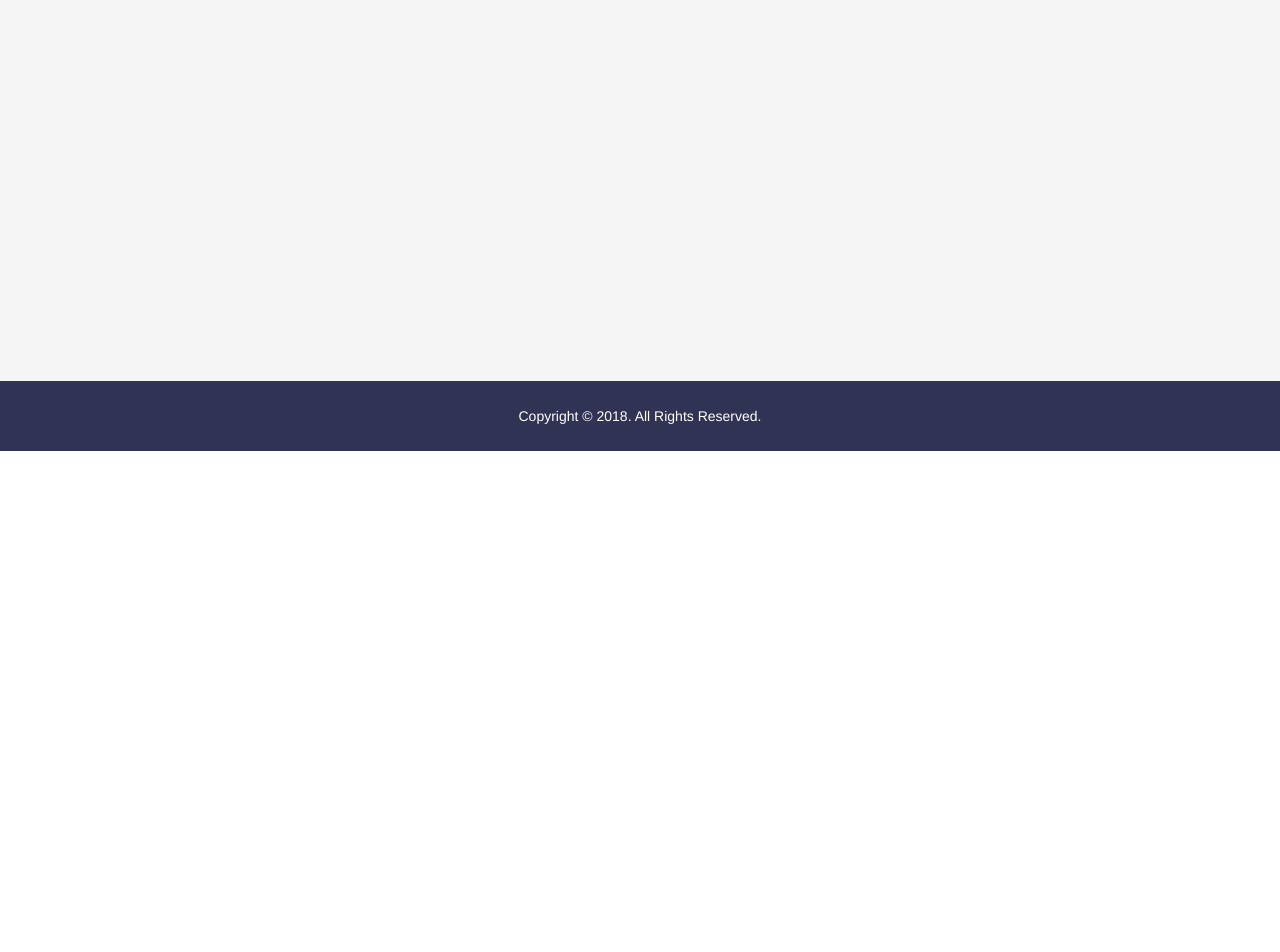
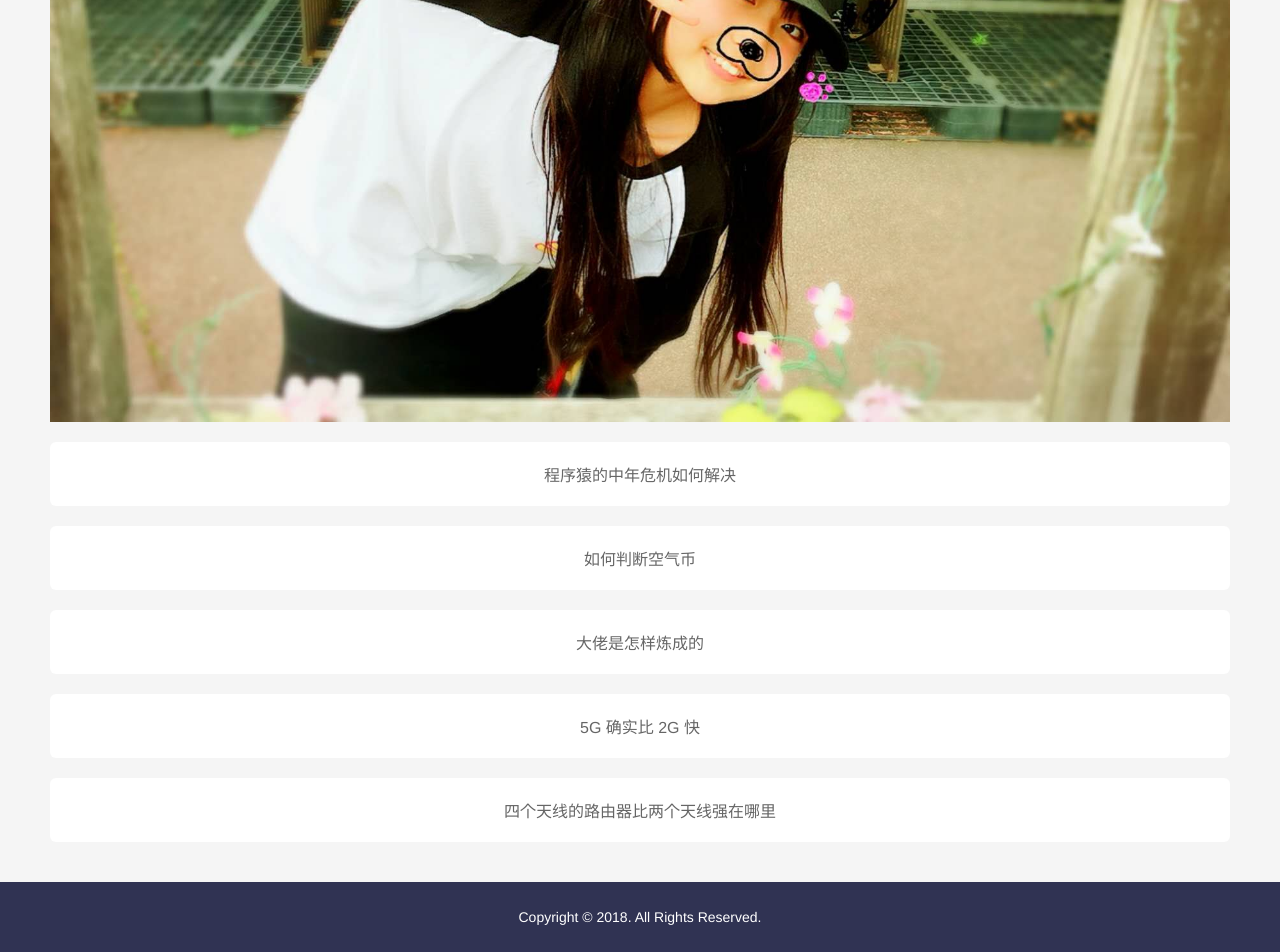
Before and after one commit to L-cw/code, a Vue app: page /#/ in a window 1280 px wide. Shown: the part 349-1301 px from the top of the page. Before the commit the page ends 800 px from the top, so only its background shows below. Built offline with nearby package versions, Linux system fonts and the light colour scheme.

Commit message:
首页内容填充

```diff
--- a/src/views/common/header.vue
+++ b/src/views/common/header.vue
@@ -30,6 +30,7 @@ export default {
     height: 60px;
     transition: all .5s ease 0s;
     box-shadow: 0 0 10px #ccc;
+    background-color: #fff;
     .nav-item {
       padding: 20px 0;
       margin-right: 20px;
--- a/src/views/index.vue
+++ b/src/views/index.vue
@@ -1,7 +1,12 @@
 <template>
-  <div class="topic-cont clearfix" :style="'min-height:'+pageHeight+'px;'">
+  <div class="topic-cont clearfix">
     <div class="content">
-      <h1>This is Index Page</h1>
+      <div class="banner">
+        <img src="../../static/images/123.jpg" alt="">
+      </div>
+      <a href="javascript:;" v-for="item in list" :key="item.id" class="main-box">
+        {{item.title}}
+      </a>
     </div>
   </div>
 </template>
@@ -11,21 +16,43 @@ export default {
   name: 'index',
   data () {
     return {
-      pageHeight: 0
+      pageHeight: 0,
+      list: [
+        {
+          id: '1',
+          title: '程序猿的中年危机如何解决'
+        },
+        {
+          id: '2',
+          title: '如何判断空气币'
+        },
+        {
+          id: '3',
+          title: '大佬是怎样炼成的'
+        },
+        {
+          id: '4',
+          title: '5G 确实比 2G 快'
+        },
+        {
+          id: '5',
+          title: '四个天线的路由器比两个天线强在哪里'
+        }
+      ]
     }
-  },
-  methods: {
-    handleWindowResize () {
-      this.pageHeight = window.innerHeight - 130
-    }
-  },
-  created () {
-    this.pageHeight = window.innerHeight - 130
-    window.addEventListener('resize', this.handleWindowResize)
-  },
-  destroyed () {
-    window.removeEventListener('resize', this.handleWindowResize)
   }
+  // methods: {
+  //   handleWindowResize () {
+  //     this.pageHeight = window.innerHeight - 130
+  //   }
+  // },
+  // created () {
+  //   this.pageHeight = window.innerHeight - 130
+  //   window.addEventListener('resize', this.handleWindowResize)
+  // },
+  // destroyed () {
+  //   window.removeEventListener('resize', this.handleWindowResize)
+  // }
 }
 </script>
 
@@ -33,6 +60,26 @@ export default {
   @import "../assets/less/base.less";
   .topic-cont {
     padding: 20px 0;
+    min-height: calc(100vh - 130px);
     background-color: @bg-default;
+    .banner {
+      width: 100%;
+      margin-bottom: 20px;
+      img {
+        width: 100%;
+      }
+    }
+    .main-box{
+      display: block;
+      background-color: @bg-white;
+      border-radius: @box-radius;
+      padding: @p-w;
+      margin-bottom: @p-w;
+      transition: all .5s;
+      &:hover {
+        transform: translate3d(0, -2px, 3px);
+        box-shadow: 0 2px 12px 0 rgba(7, 7, 7, .13);
+      }
+    }
   }
 </style>
--- a/src/views/tem.vue
+++ b/src/views/tem.vue
@@ -1,13 +1,44 @@
 <template>
-  <div></div>
+  <div class="topic-cont clearfix">
+    <div class="content">
+      <h1>This is Index Page</h1>
+      <div class="test"></div>
+    </div>
+  </div>
 </template>
 
 <script>
 export default {
-  name: 'index'
+  name: 'index',
+  data () {
+    return {
+      pageHeight: 0
+    }
+  },
+  // methods: {
+  //   handleWindowResize () {
+  //     this.pageHeight = window.innerHeight - 130
+  //   }
+  // },
+  // created () {
+  //   this.pageHeight = window.innerHeight - 130
+  //   window.addEventListener('resize', this.handleWindowResize)
+  // },
+  // destroyed () {
+  //   window.removeEventListener('resize', this.handleWindowResize)
+  // }
 }
 </script>
 
-<style lang="less" scoped>
-
+<style scoped lang='less'>
+  @import "../assets/less/base.less";
+  .topic-cont {
+    padding: 20px 0;
+    min-height: calc(100vh - 130px);
+    background-color: @bg-default;
+    .test {
+      width: 1180px;
+      height: 2000px;
+    }
+  }
 </style>
```
Also changed, not shown: static/images/123.jpg (added).
